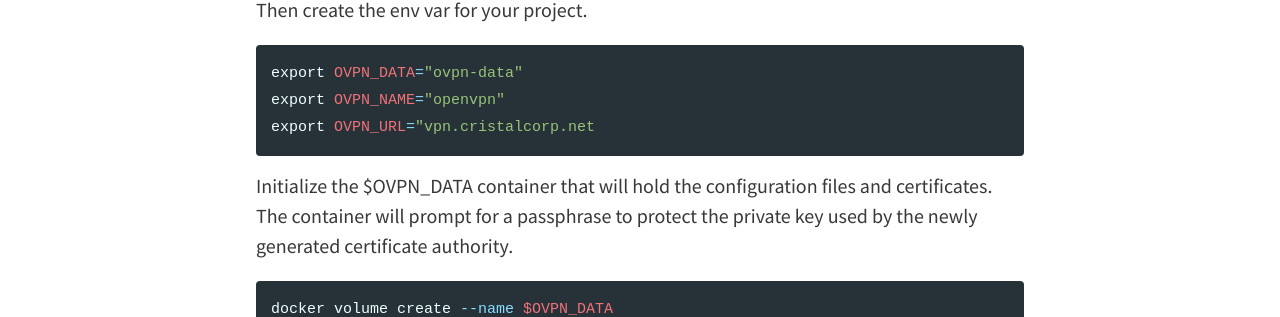
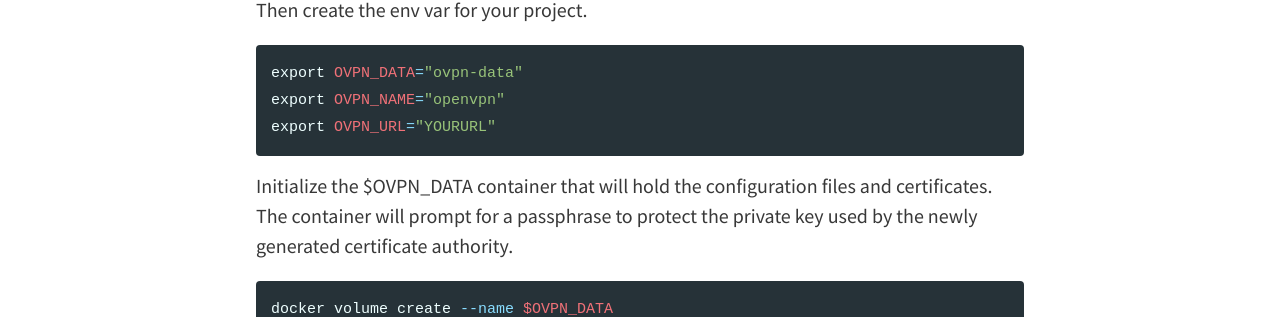
Before and after one commit to cristalcorp/cristalcorp.github.io, a Jekyll site: the page built from _posts/2019-11-11-OpenVPN.md, in a window 1280 px wide. Shown: the part 533-850 px from the top of the page. Built offline with Jekyll 4.4.1, drawn with Linux system fonts in a browser that asks for light colours.

Commit message:
new post : OpenVPN

````diff
--- a/_posts/2019-11-11-OpenVPN.md
+++ b/_posts/2019-11-11-OpenVPN.md
@@ -18,7 +18,7 @@ Then create the env var for your project.
 ```bash
 export OVPN_DATA="ovpn-data"
 export OVPN_NAME="openvpn"
-export OVPN_URL="vpn.cristalcorp.net
+export OVPN_URL="YOURURL"
 ```
 Initialize the $OVPN_DATA container that will hold the configuration files and certificates.
 The container will prompt for a passphrase to protect the private key used by the newly generated certificate authority.
````
